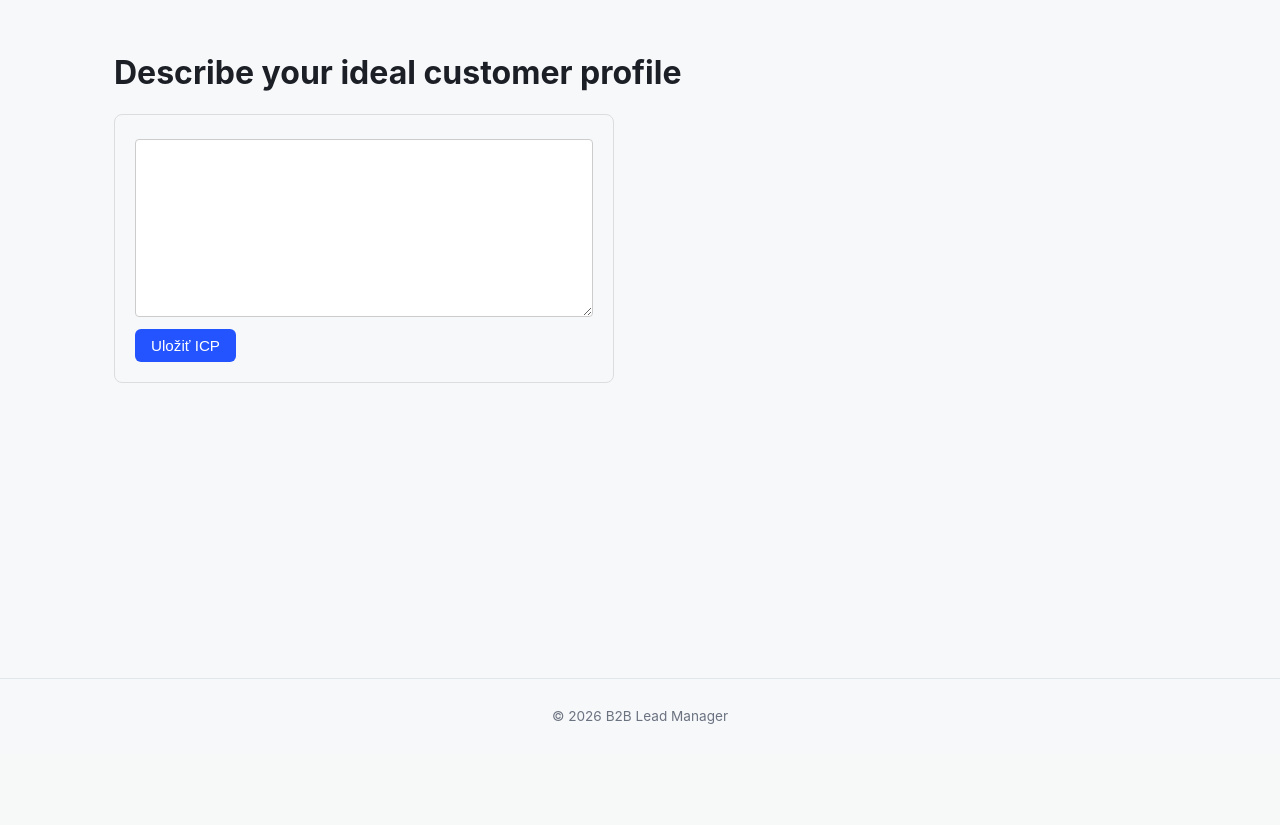
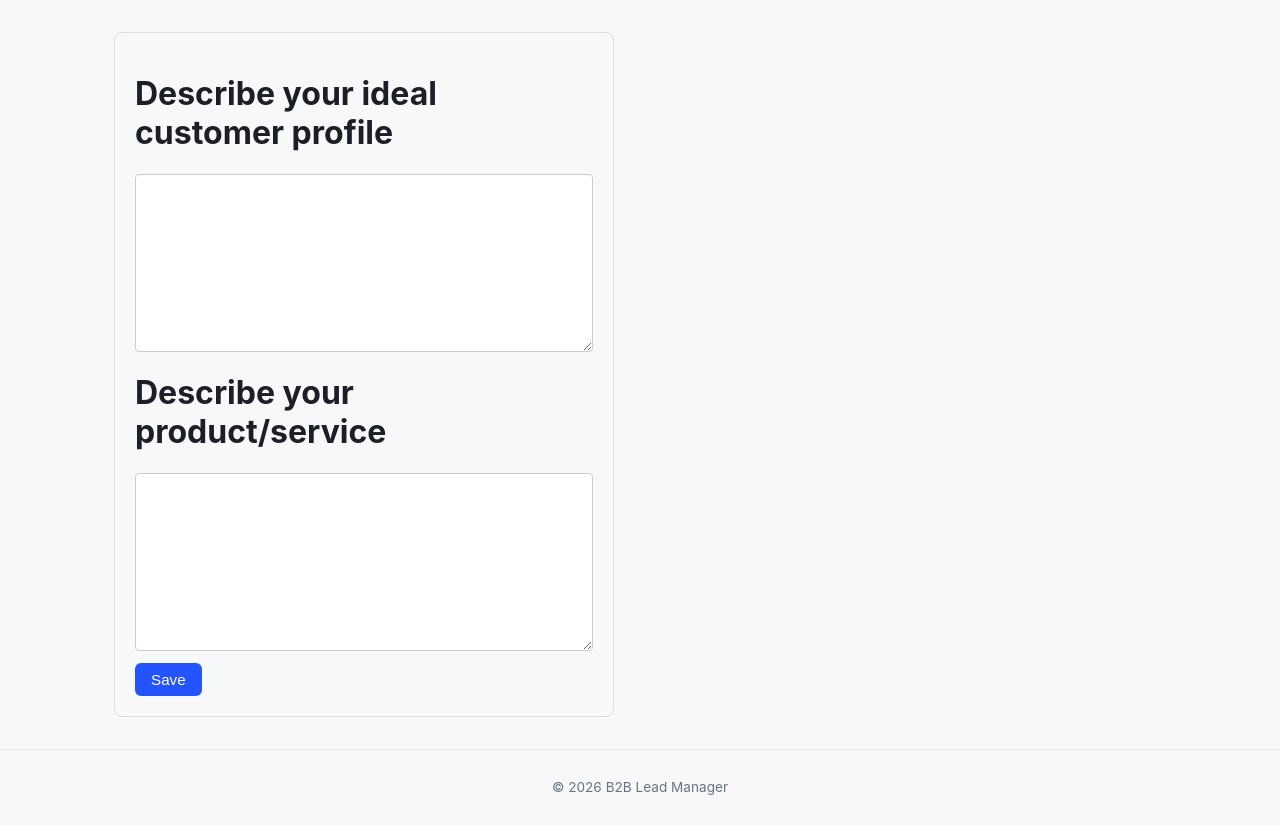
Before and after one commit to samuelgabrielsikorjak-sys/mymarketingfriend, a FastAPI app: page /settings in a window 1280 px wide. Shown: the part 46-871 px from the top of the page. Before the commit the page ends 770 px from the top, so only its background shows below. Run offline with FastAPI, Linux system fonts and the light colour scheme; data that the repository does not hold is empty.

Commit message:
Final README, code comments citing AI usage, error handling improvements

```diff
--- a/database.py
+++ b/database.py
@@ -1,3 +1,4 @@
+# AI usage: Written by the author; Claude was consulted to explain SQLite connection handling and debug errors.
 import sqlite3
 
 DB = "leads.db"
@@ -28,7 +29,8 @@
     conn.execute("""
                 CREATE TABLE IF NOT EXISTS settings(
                     id INTEGER PRIMARY KEY AUTOINCREMENT,
-                    icp_desc TEXT)
+                    icp_desc TEXT,
+                    product_desc TEXT)
                     """)
     conn.commit()
     conn.close()
--- a/main.py
+++ b/main.py
@@ -1,3 +1,4 @@
+# AI usage: Core routing/logic written by the author; Claude was consulted to explain FastAPI routing patterns and debug errors. Error handling and HTTPException 404 patterns were suggested directly by Claude and adapted by the author.
 import re
 from typing import Optional
 from database import init_db, get_db
@@ -9,6 +10,7 @@
 from fastapi.responses import RedirectResponse
 from ai import score_lead, generate_copy
 from fastapi import HTTPException
+from urllib.parse import quote
 
 
 templates = Jinja2Templates(directory="templates")
@@ -71,12 +73,16 @@
     return templates.TemplateResponse(request, "leads.html", {"leads": leads_rows})
 
 @app.get("/leads/new")
-def new_lead_form(request: Request):
-    return templates.TemplateResponse(request, "new_lead.html", {})
+def new_lead_form(request: Request, error: Optional[str] = None, name: Optional[str] = None, company: Optional[str] = None, web_site_url: Optional[str] = None, sector: Optional[str] = None, contact: Optional[str] = None, notes: Optional[str] = None):
+    return templates.TemplateResponse(request, "new_lead.html",{"error": error, "name": name, "company": company, "web_site_url": web_site_url, "sector": sector, "contact": contact, "notes": notes})
 
 @app.post("/leads/new")
-def new_lead_save(name: str = Form(...), company: str = Form(...), web_site_url: str = Form(...), sector: str = Form(...), status: str = Form(...), contact: str = Form(...), notes: str = Form()):
-    name, company, web_site_url, sector, status, contact, notes = validate_lead_fields(name, company, web_site_url, sector, status, contact, notes)
+def new_lead_save(name: str = Form(""), company: str = Form(""), web_site_url: str = Form(""), sector: str = Form(""), status: str = Form(""), contact: str = Form(""), notes: str = Form("")):
+    try:
+        name, company, web_site_url, sector, status, contact, notes = validate_lead_fields(name, company, web_site_url, sector, status, contact, notes)
+    except HTTPException as e:
+        return RedirectResponse(url=f"/leads/new?error={quote(e.detail)}&name={quote(name)}&company={quote(company)}&web_site_url={quote(web_site_url)}&sector={quote(sector)}&contact={quote(contact)}&notes={quote(notes)}", status_code=303)
+
     conn = get_db()
     conn.execute("INSERT INTO leads(name, company, web_site_url, sector, status, contact, notes ) VALUES (?, ?, ?, ?, ?, ?, ?)", (name, company, web_site_url, sector, status, contact, notes))
     conn.commit()
@@ -91,16 +97,27 @@
     return templates.TemplateResponse(request, "lead_detail.html", {"lead": lead})
 
 @app.get("/leads/{id}/edit")
-def edit_lead(id: int, request: Request):
+def edit_lead(id: int, request: Request, error: Optional[str] = None, name: Optional[str] = None, company: Optional[str] = None, web_site_url: Optional[str] = None, sector: Optional[str] = None, contact: Optional[str] = None, notes: Optional[str] = None):
     conn = get_db()
     lead = conn.execute("SELECT * FROM leads WHERE id = ?",(id,)).fetchone()
     if not lead:
             raise HTTPException(status_code=404, detail="Lead not found")
-    return templates.TemplateResponse(request, "edit_lead.html",{"lead": lead})
+    return templates.TemplateResponse(request, "edit_lead.html",{
+        "lead": lead,
+        "error": error,
+        "name": name,
+        "company": company,
+        "web_site_url": web_site_url,
+        "sector": sector,
+        "contact": contact,
+        "notes": notes})
 
 @app.post("/leads/{id}/edit")
-def update_lead(id: int, name: str = Form(...), company: str = Form(...), web_site_url: str = Form(...), sector: str = Form(...), status: str = Form(...), contact: str = Form(...), notes: str = Form()):
-    name, company, web_site_url, sector, status, contact, notes = validate_lead_fields(name, company, web_site_url, sector, status, contact, notes)
+def update_lead(id: int, name: str = Form(""), company: str = Form(""), web_site_url: str = Form(""), sector: str = Form(""), status: str = Form(""), contact: str = Form(""), notes: str = Form("")):
+    try:
+        name, company, web_site_url, sector, status, contact, notes = validate_lead_fields(name, company, web_site_url, sector, status, contact, notes)
+    except HTTPException as e:
+        return RedirectResponse(url=f"/leads/{id}/edit?error={quote(e.detail)}&name={quote(name)}&company={quote(company)}&web_site_url={quote(web_site_url)}&sector={quote(sector)}&contact={quote(contact)}&notes={quote(notes)}", status_code=303)
     conn = get_db()
     rows = conn.execute("UPDATE leads SET name = ?, company = ?, web_site_url = ?, sector = ?, status = ?, contact = ?, notes = ? WHERE id = ?", (name, company, web_site_url, sector, status, contact, notes, id))
     if rows.rowcount == 0:
@@ -117,28 +134,28 @@
     conn.commit()
     return RedirectResponse(url="/leads", status_code = 303)
 
-
 @app.get("/settings")
-def settings(request: Request, message: Optional[str] = None):
+def settings(request: Request, error: Optional[str] = None):
     conn = get_db()
-    icp = conn.execute("SELECT icp_desc FROM settings").fetchone()
-    return templates.TemplateResponse(request, "settings.html", {"icp": icp, "message": message})
+    row = conn.execute("SELECT * FROM settings").fetchone()
+    return templates.TemplateResponse(request, "settings.html", {"icp": row, "product": row, "error": error})
 
 @app.post("/settings")
-def get_new_icp(icp_desc: str = Form(...)):
+def save_settings(icp_desc: str = Form(""), product_desc: str = Form("")):
     icp_desc = icp_desc.strip()
-    if not icp_desc:
-        raise HTTPException(status_code=400, detail="ICP description is required")
-    if len(icp_desc) > MAX_NOTES_LEN:
-        raise HTTPException(status_code=400, detail="ICP description is too long")
+    product_desc = product_desc.strip()
+    if not icp_desc or icp_desc == None:
+        return RedirectResponse(url="/settings?error=ICP is required", status_code=303)
+    if not product_desc or product_desc == None:
+        return RedirectResponse(url="/settings?error=Product description is required", status_code=303)
     conn = get_db()
     existing = conn.execute("SELECT * FROM settings").fetchone()
     if not existing:
-        conn.execute("INSERT INTO settings(icp_desc) VALUES(?)",(icp_desc,))
+        conn.execute("INSERT INTO settings(icp_desc, product_desc) VALUES(?, ?)", (icp_desc, product_desc))
     else:
-        conn.execute("UPDATE settings SET icp_desc = ? WHERE id = ?", (icp_desc, existing["id"]))
+        conn.execute("UPDATE settings SET icp_desc = ?, product_desc = ? WHERE id = ?", (icp_desc, product_desc, existing["id"]))
     conn.commit()
-    return RedirectResponse(url = "/settings", status_code = 303)
+    return RedirectResponse(url="/leads/new", status_code=303)
 
 @app.post("/leads/evaluate")
 def evaluate_all():
--- a/models.py
+++ b/models.py
@@ -1,3 +1,4 @@
+# AI usage: Written by the author; Claude was consulted to explain Pydantic model conventions.
 from pydantic import BaseModel
 from typing import Optional
 
--- a/static/script.js
+++ b/static/script.js
@@ -1,3 +1,4 @@
+// AI usage: Most of this file was written by the author, with Claude consulted mainly to debug errors. A few sections were prototyped directly by Claude.
 const forms = document.querySelectorAll(".ai-action");
 
 forms.forEach(function(form){
--- a/templates/base.html
+++ b/templates/base.html
@@ -1,3 +1,4 @@
+<!-- AI usage: Written by the author; Claude was consulted to explain Jinja2 templating/blocks. -->
 <!DOCTYPE html>
 <html lang="en">
     <head>
--- a/templates/home.html
+++ b/templates/home.html
@@ -1,3 +1,4 @@
+<!-- AI usage: Initial markup prototyped by Claude per author's UI redesign prompt, then modified by the author. -->
 {% extends "base.html" %}
 {% block content %}
 <h1 class="heading_home" center >Welcome to AI B2B leads manager</h1>
--- a/templates/lead_detail.html
+++ b/templates/lead_detail.html
@@ -1,3 +1,4 @@
+<!-- AI usage: Initial markup prototyped by Claude per author's UI redesign prompt, then modified by the author. -->
 {% extends "base.html" %}
 {% block content %}
     <div class="detail-topbar">
--- a/templates/leads.html
+++ b/templates/leads.html
@@ -1,3 +1,4 @@
+<!-- AI usage: Initial markup prototyped by Claude per author's UI redesign prompt, then modified by the author. -->
 {% extends "base.html" %}
 {% block content %}
     <div class="page-header">
--- a/templates/settings.html
+++ b/templates/settings.html
@@ -1,11 +1,20 @@
+<!-- AI usage: Initial markup prototyped by Claude per author's UI redesign prompt, then modified by the author. -->
 {% extends "base.html" %}
 {% block content %}
 {% if message == "fill_icp" %}
 <p class="alert">Please fill out your ICP before scoring or generating leads.</p>
 {% endif %}
-<h1 style="margin-top= 10px">Describe your ideal customer profile</h1>
+{% if error %}
+<p class="alert">{{ error }}</p>
+{% endif %}
+
 <form method="post" action="/settings">
+    <h1>Describe your ideal customer profile</h1>
     <textarea name="icp_desc" rows="10" cols="50">{{ icp.icp_desc if icp else '' }}</textarea>
-    <button type="submit">Uložiť ICP</button>
+
+    <h1>Describe your product/service</h1>
+    <textarea name="product_desc" rows="10" cols="50">{{ product.product_desc if product else '' }}</textarea>
+
+    <button type="submit">Save</button>
 </form>
 {% endblock %}
```
Also changed, not shown: ai.py (+16 -5 lines), templates/edit_lead.html (+10 -6 lines), templates/new_lead.html (+10 -6 lines), README.md (added).
